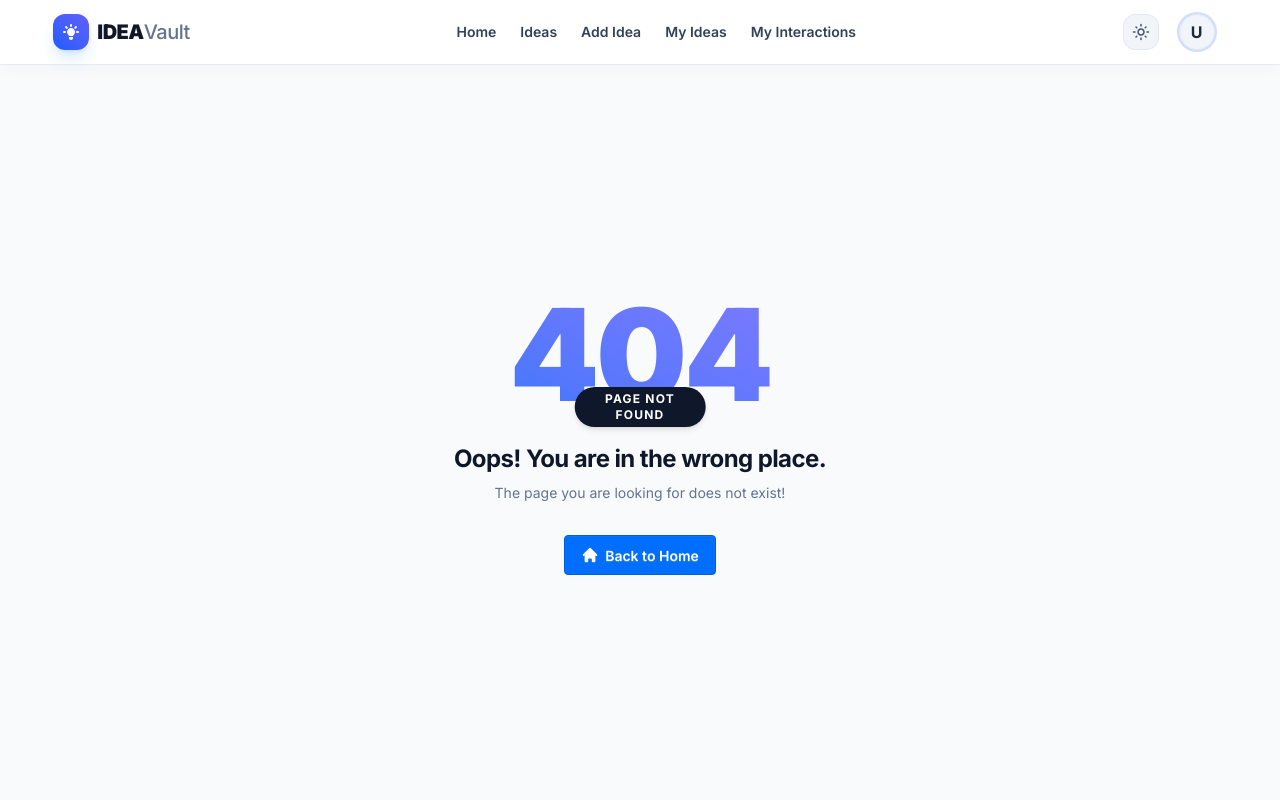
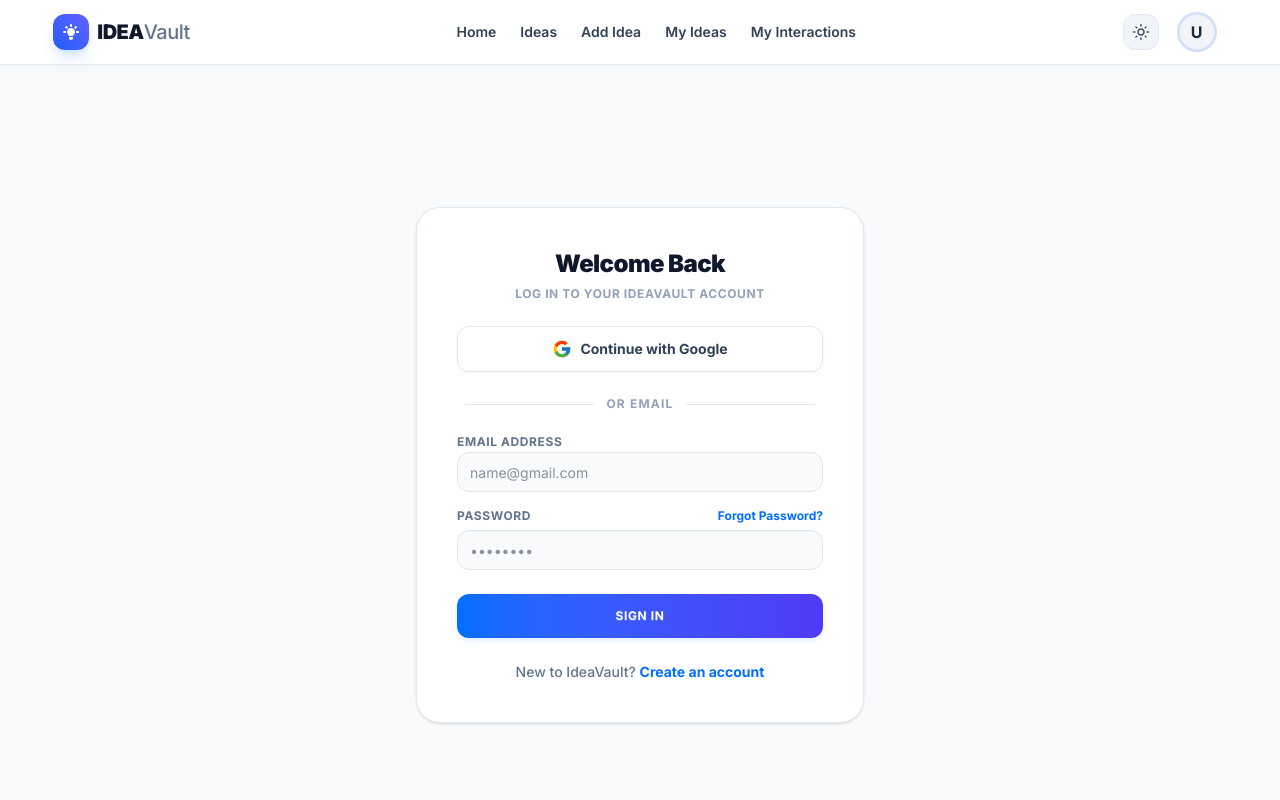
Before and after one commit to hridoy-web/IdeaVault, a Next.js app: page /login in a window 1280 px wide. Before the commit this address had no page. Shown: the top 800 px of the page. Built offline with nearby package versions, Linux system fonts and the light colour scheme.

Commit message:
login page (UI) Design Complete

```diff
--- /dev/null
+++ b/src/app/login/page.jsx
@@ -0,0 +1,97 @@
+"use client";
+
+import Link from "next/link";
+import { FcGoogle } from "react-icons/fc";
+
+const LoginPage = () => {
+  const handleLogin = (e) => {
+    e.preventDefault();
+    const email = e.target.email.value;
+    const password = e.target.password.value;
+
+    console.log("Login Details:", { email, password });
+    //Auth integration + JWT Token setup + Toast
+  };
+
+  const handleGoogleLogin = () => {
+    console.log("Google Login Triggered");
+    // Google Sign-In Logic
+  };
+
+  return (
+    <div className="w-full bg-slate-50 min-h-screen flex items-center justify-center py-12 text-slate-800">
+      <div className="w-11/12 max-w-md bg-white border border-slate-200 p-6 md:p-10 rounded-3xl shadow-sm space-y-6">
+
+        {/* Header */}
+        <div className="text-center space-y-1.5">
+          <h2 className="text-2xl font-black tracking-tight text-slate-900">Welcome Back</h2>
+          <p className="text-slate-400 text-xs uppercase tracking-wider font-bold">Log in to your IdeaVault account</p>
+        </div>
+
+        {/* Google Login Button */}
+        <button
+          onClick={handleGoogleLogin}
+          type="button"
+          className="btn w-full bg-white hover:bg-slate-50 border border-slate-200 text-slate-700 font-bold rounded-xl flex items-center justify-center gap-2 normal-case h-auto py-3 min-h-0 text-sm shadow-xs transition-all"
+        >
+          <FcGoogle size={20} />
+          <span>Continue with Google</span>
+        </button>
+
+        {/* Divider */}
+        <div className="flex items-center my-4 before:flex-1 before:border-t before:border-slate-200 after:flex-1 after:border-t after:border-slate-200 text-slate-400 text-xs font-bold uppercase tracking-widest px-2">
+          <span className="mx-3">Or email</span>
+        </div>
+
+        {/* Form */}
+        <form onSubmit={handleLogin} className="space-y-4">
+          <div className="form-control w-full space-y-1.5">
+            <label className="text-xs font-bold uppercase tracking-wider text-slate-500">Email Address</label>
+            <input
+              type="email"
+              name="email"
+              required
+              placeholder="name@gmail.com"
+              className="input input-bordered w-full bg-slate-50 border-slate-200 focus:border-[#006eff] focus:bg-white text-sm rounded-xl"
+            />
+          </div>
+
+          <div className="form-control w-full space-y-1.5">
+            <div className="flex justify-between items-center">
+              <label className="text-xs font-bold uppercase tracking-wider text-slate-500">Password</label>
+
+              {/* Forget Password (UI) Only */}
+              <button type="button" className="text-xs font-bold text-[#006eff] hover:underline">Forgot Password?</button>
+            </div>
+
+            <input
+              type="password"
+              name="password"
+              required
+              placeholder="••••••••"
+              className="input input-bordered w-full bg-slate-50 border-slate-200 focus:border-[#006eff] focus:bg-white text-sm rounded-xl"
+            />
+          </div>
+
+          <button
+            type="submit"
+            className="btn bg-gradient-to-r from-[#006eff] to-indigo-600 hover:from-[#005fd8] hover:to-indigo-700 text-white border-none w-full font-bold text-xs uppercase tracking-wider rounded-xl py-3.5 h-auto min-h-0 mt-2 transition-all shadow-md shadow-blue-500/10"
+          >
+            Sign In
+          </button>
+        </form>
+
+        {/* Redirect Link */}
+        <p className="text-center text-sm text-slate-500 font-medium">
+          New to IdeaVault?{" "}
+          <Link href="/register" className="text-[#006eff] font-bold hover:underline">
+            Create an account
+          </Link>
+        </p>
+
+      </div>
+    </div>
+  );
+};
+
+export default LoginPage;
```
